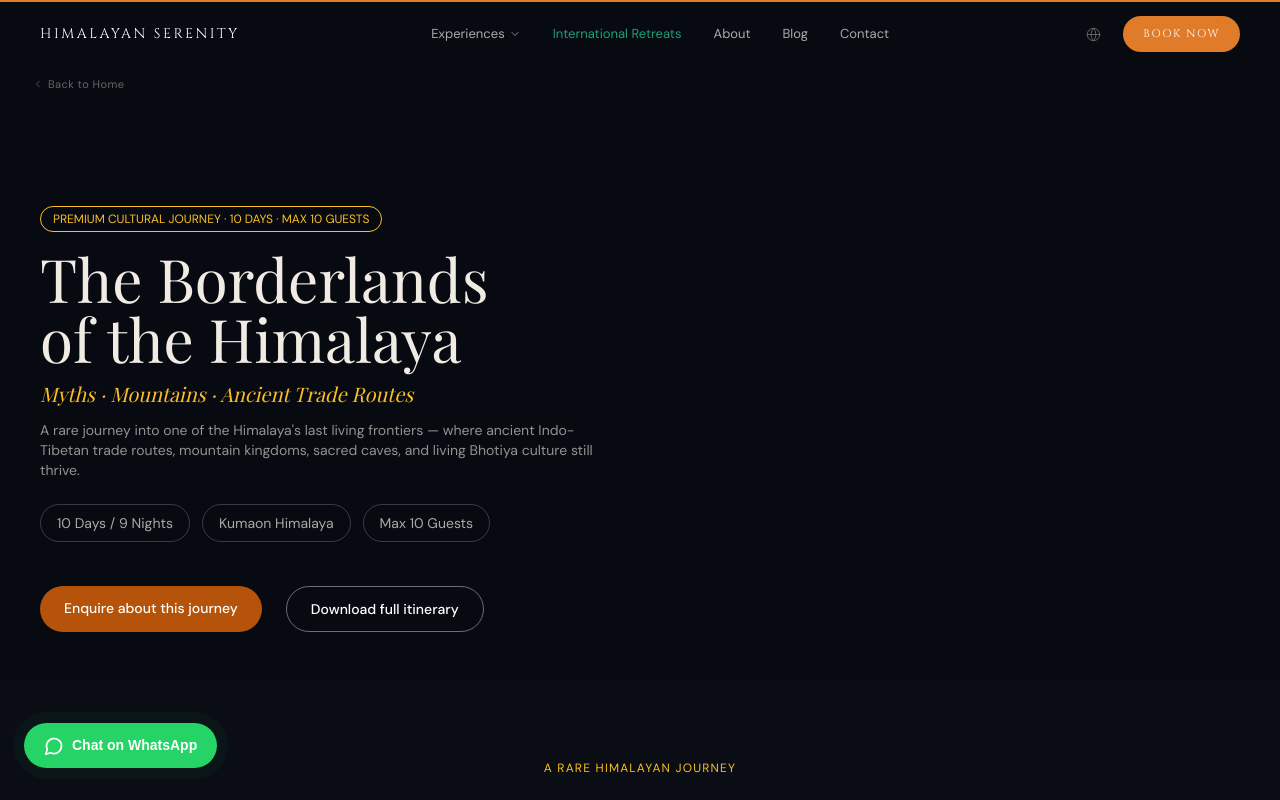
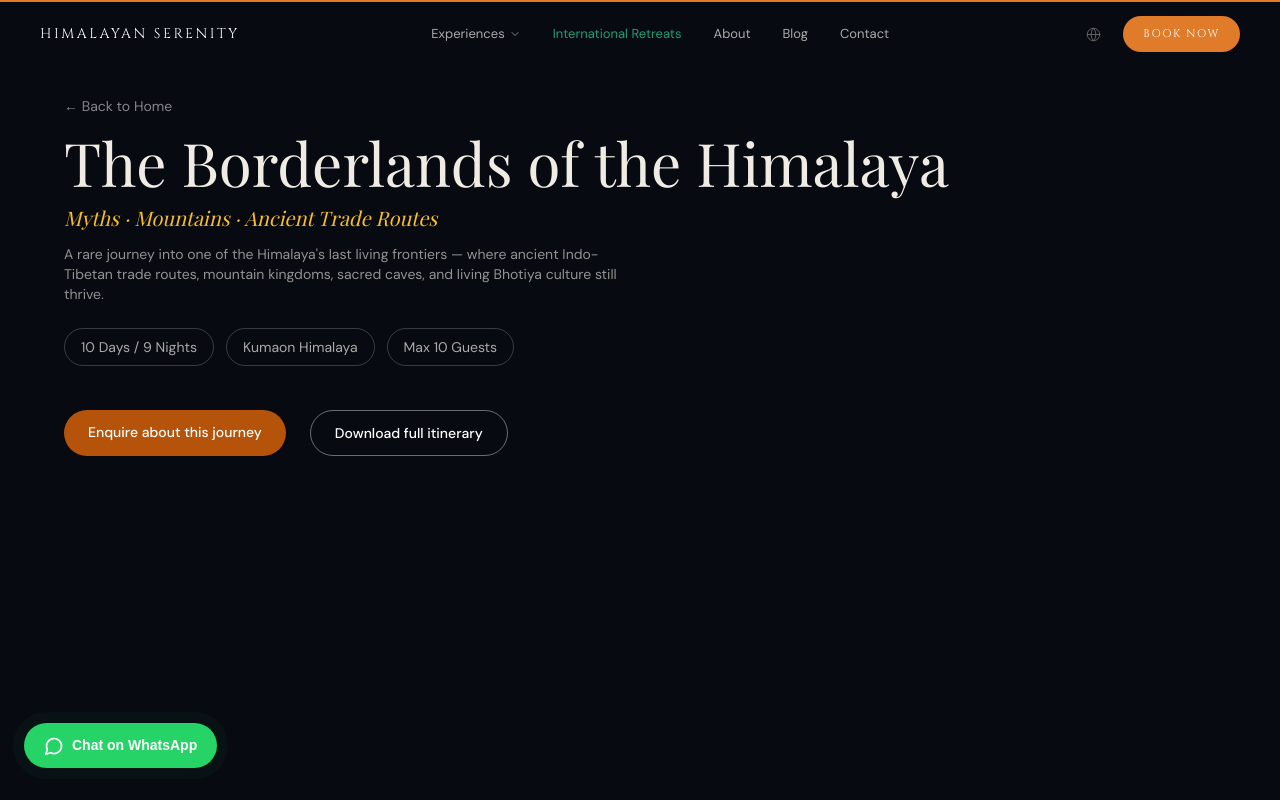
Before and after one commit to bhattpoms0-bit/himalayan-serenity, a React (Vite) app: page /retreats/borderlands-himalaya in a window 1280 px wide. Shown: the top 800 px of the page. Built offline with nearby package versions, Linux system fonts and the light colour scheme; a web font is replaced by a local one.

Commit message:
fix: remove duplicate Back to Home link on all retreat pages

```diff
--- a/src/components/GlobalNav.jsx
+++ b/src/components/GlobalNav.jsx
@@ -56,7 +56,7 @@ export default function GlobalNav() {
     <>
       {/* ── Back button / breadcrumb — all non-home pages ──────────────── */}
       <AnimatePresence>
-        {!isHome && (
+        {!isHome && !pathname.startsWith('/retreats/') && (
           <motion.div
             key={pathname}
             initial={{ opacity: 0, y: -6 }}
--- a/src/pages/retreats/DarmaDetox.jsx
+++ b/src/pages/retreats/DarmaDetox.jsx
@@ -1,4 +1,5 @@
 import React, { useState } from 'react'
+import { Link } from 'react-router-dom'
 import { useSEO } from '../../hooks/useSEO'
 import Navbar from '../../components/Navbar'
 import Footer from '../../components/Footer'
@@ -236,7 +237,7 @@ export default function DarmaDetox() {
       <Navbar activePage="darma-detox" />
 
       {/* ── SECTION 1 — HERO ─────────────────────────────────────────────── */}
-      <section className="relative overflow-hidden h-[85vh] flex flex-col justify-end">
+      <section className="relative w-full min-h-screen bg-[#0a100d] flex flex-col justify-start overflow-hidden">
         <img
           src="/images/retreats/darma-detox/darma-valley-panchachuli-peaks-golden-sunrise-hero.jfif"
           alt="Panchachuli peaks at golden sunrise over Darma Valley, Uttarakhand"
@@ -245,8 +246,8 @@ export default function DarmaDetox() {
           style={{ objectPosition: '50% 50%' }}
         />
         <div className="absolute inset-0 bg-gradient-to-b from-black/30 via-black/50 to-black/80"></div>
-        <div className="relative z-10 w-full max-w-7xl mx-auto px-5 sm:px-8 lg:px-10 pb-12">
-          <div className="max-w-3xl">
+        <Link to="/" className="relative z-30 block pt-24 pb-4 px-6 lg:px-16 text-sm text-white/50 hover:text-white/80 transition-colors">← Back to Home</Link>
+        <div className="relative z-20 px-6 lg:px-16 pb-16">
           <span className="inline-block border border-[#1D9E75] text-[#1D9E75] uppercase text-xs rounded-full px-3 py-1 mb-4">
             Wilderness Detox · 12 Days
           </span>
@@ -282,7 +283,6 @@ export default function DarmaDetox() {
             >
               Download full itinerary
             </a>
-            </div>
           </div>
         </div>
       </section>
--- a/src/pages/retreats/KumaonWellness.jsx
+++ b/src/pages/retreats/KumaonWellness.jsx
@@ -1,4 +1,5 @@
 import React, { useState } from 'react'
+import { Link } from 'react-router-dom'
 import { useSEO } from '../../hooks/useSEO'
 import Navbar from '../../components/Navbar'
 import Footer from '../../components/Footer'
@@ -214,7 +215,7 @@ export default function KumaonWellness() {
       <Navbar activePage="kumaon-wellness" />
 
       {/* ── SECTION 1 — HERO ─────────────────────────────────────────────── */}
-      <section className="relative overflow-hidden h-[85vh] flex flex-col justify-end">
+      <section className="relative w-full min-h-screen bg-[#0a100d] flex flex-col justify-start overflow-hidden">
         <img
           src="/images/retreats/kumaon-wellness/group-yoga-khaliya-top-panchachuli-himalaya-hero.webp"
           alt="Group yoga at Khaliya Top with Panchachuli peaks, Kumaon Himalaya"
@@ -222,8 +223,8 @@ export default function KumaonWellness() {
           className="absolute inset-0 w-full h-full object-cover object-center"
         />
         <div className="absolute inset-0 bg-gradient-to-b from-black/30 via-black/50 to-black/80" />
-        <div className="relative z-10 w-full max-w-7xl mx-auto px-5 sm:px-8 lg:px-10 pb-12">
-          <div className="max-w-3xl">
+        <Link to="/" className="relative z-30 block pt-24 pb-4 px-6 lg:px-16 text-sm text-white/50 hover:text-white/80 transition-colors">← Back to Home</Link>
+        <div className="relative z-20 px-6 lg:px-16 pb-16">
           <span className="inline-block bg-[#1D9E75]/20 text-[#5DCAA5] text-xs rounded-full px-3 py-1 mb-6">
             Yoga &amp; Ayurveda
           </span>
@@ -258,7 +259,6 @@ export default function KumaonWellness() {
             >
               Download full itinerary
             </a>
-            </div>
           </div>
         </div>
       </section>
--- a/src/pages/retreats/Panchakarma.jsx
+++ b/src/pages/retreats/Panchakarma.jsx
@@ -1,4 +1,5 @@
 import React, { useState } from 'react'
+import { Link } from 'react-router-dom'
 import { useSEO } from '../../hooks/useSEO'
 import Navbar from '../../components/Navbar'
 import Footer from '../../components/Footer'
@@ -241,12 +242,9 @@ export default function Panchakarma() {
       <Navbar activePage="panchakarma" />
 
       {/* ── SECTION 1 — HERO ─────────────────────────────────────────────── */}
-      <section className="relative h-[85vh] w-full overflow-hidden bg-[#080a12] flex flex-col justify-end">
-        <div className="relative z-10 w-full max-w-7xl mx-auto px-5 sm:px-8 lg:px-10 pb-12">
-          <div className="max-w-3xl">
-            <span className="inline-block border border-amber-400 text-amber-400 uppercase text-xs rounded-full px-3 py-1 mb-4">
-              Premium Cultural Journey · 10 Days · Max 10 Guests
-            </span>
+      <section className="relative w-full min-h-screen bg-[#080a12] flex flex-col justify-start overflow-hidden">
+        <Link to="/" className="relative z-30 block pt-24 pb-4 px-6 lg:px-16 text-sm text-white/50 hover:text-white/80 transition-colors">← Back to Home</Link>
+        <div className="relative z-20 px-6 lg:px-16 pb-16">
           <h1 className="font-serif text-[#f0ece4] text-4xl lg:text-6xl font-normal leading-tight mb-3">
             The Borderlands of the Himalaya
           </h1>
@@ -283,7 +281,6 @@ export default function Panchakarma() {
             >
               Download full itinerary
             </a>
-            </div>
           </div>
         </div>
       </section>
--- a/src/pages/retreats/WomensRetreat.jsx
+++ b/src/pages/retreats/WomensRetreat.jsx
@@ -1,4 +1,5 @@
 import React, { useState } from 'react'
+import { Link } from 'react-router-dom'
 import { useSEO } from '../../hooks/useSEO'
 import Navbar from '../../components/Navbar'
 import Footer from '../../components/Footer'
@@ -218,7 +219,7 @@ export default function WomensRetreat() {
       <Navbar activePage="womens-retreat" />
 
       {/* ── SECTION 1 — HERO ─────────────────────────────────────────────── */}
-      <section className="relative w-full h-screen max-h-[85vh] overflow-hidden" style={{ backgroundColor: '#0d0508' }}>
+      <section className="relative w-full min-h-screen bg-[#0d0508] flex flex-col justify-start overflow-hidden">
         <img
           src="/images/retreats/womens-retreat/women-kumaon-retreat-mountain-terrace-sunset-hero.png"
           alt="Woman on stone terrace with tea facing Himalayan sunset, Women of Kumaon retreat"
@@ -227,8 +228,8 @@ export default function WomensRetreat() {
           onError={(e) => { e.target.style.display = 'none' }}
         />
         <div className="absolute inset-0 bg-gradient-to-b from-black/20 via-black/40 to-black/80 z-10" />
-        <div className="relative z-20 flex flex-col justify-end h-full pb-16 px-8 lg:px-16">
-          <div className="max-w-3xl">
+        <Link to="/" className="relative z-30 block pt-24 pb-4 px-6 lg:px-16 text-sm text-white/50 hover:text-white/80 transition-colors">← Back to Home</Link>
+        <div className="relative z-20 px-6 lg:px-16 pb-16">
           <span className="inline-block border border-rose-400 text-rose-400 uppercase text-xs rounded-full px-3 py-1 mb-4">
             Women Only · 9 Days · Max 8 Guests
           </span>
@@ -266,7 +267,6 @@ export default function WomensRetreat() {
             >
               Download full itinerary
             </a>
-            </div>
           </div>
         </div>
       </section>
```
Lines whose indentation alone changed are shown as unchanged.
